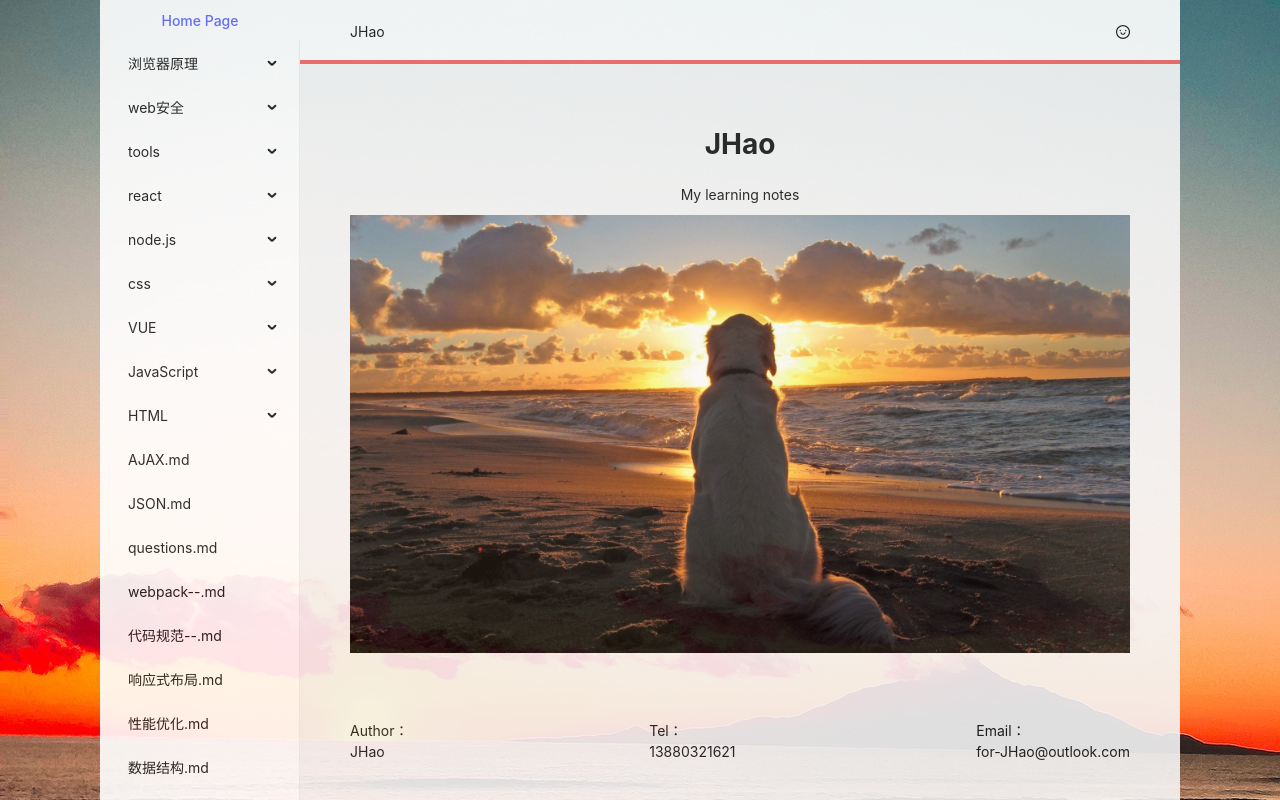
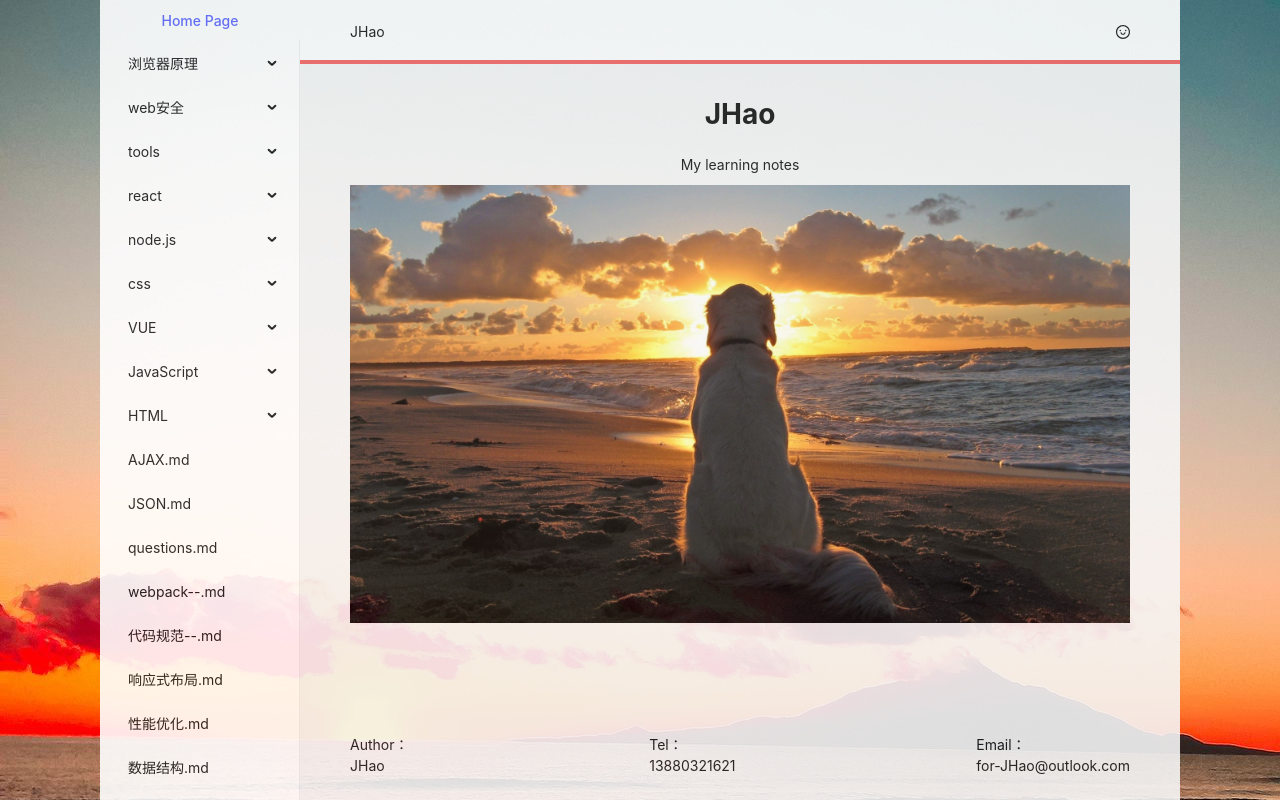
Before and after one commit to For-JHao/For-JHao.github.io, a React (Vite) app in the folder web-vite-react/: page /notes in a window 1280 px wide. Built offline with nearby package versions, Linux system fonts and the light colour scheme.

Commit message:
update: expand main part

```diff
--- a/web-vite-react/src/pages/notes/notes.css
+++ b/web-vite-react/src/pages/notes/notes.css
@@ -11,10 +11,9 @@
 .notesHeader {
     width: 100%;
     border-bottom: 4px solid #f56a6a;
-    margin-bottom: 40px;
     display: flex;
     justify-content: space-between;
-    padding-bottom: 40px;
+    margin-bottom: 10px;
 }
 
 .notesFooter {
--- a/web-vite-react/src/pages/notes/notes.jsx
+++ b/web-vite-react/src/pages/notes/notes.jsx
@@ -65,7 +65,7 @@ function NotesPannel() {
                     <Content style={contentStyle}>
                         <Display content={mdContent}></Display>
                     </Content>
-                    <Footer>
+                    <Footer style={{paddingTop:'10px',paddingBottom:'10px'}}>
                         <ul className="notesFooter">
                             <li><span>Author：</span>JHao</li>
                             <li><span>Tel：</span>13880321621</li>
```
